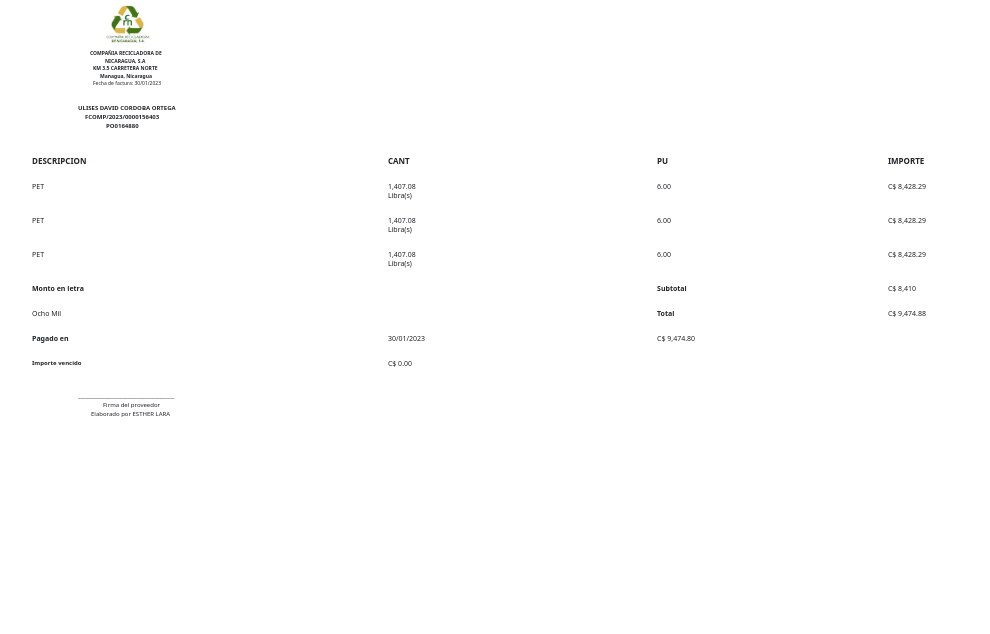
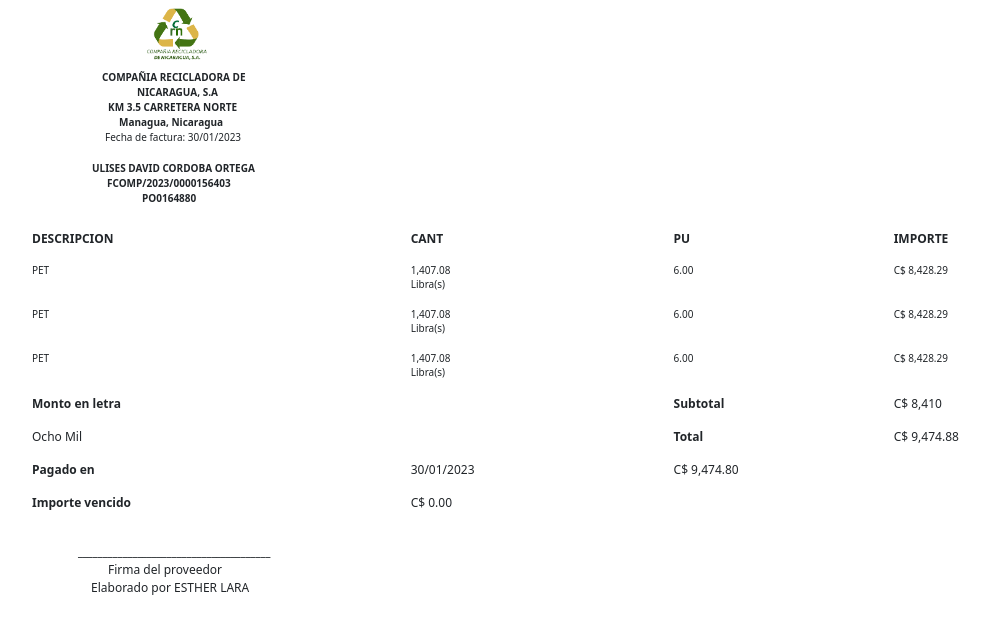
Before and after one commit to Jhoel-Sequeira/Bascula, a Flask app: template templates/otros/factura.html in a window 1280 px wide. Shown: the top 634 px of the page, without its empty margins (45-1035 px from the left). Run offline with Flask 2, Linux system fonts and the light colour scheme; the template is opened without the code that fills it, so the values that code supplies are empty; some libraries are stand-ins or nearby versions.

Commit message:
Pruebas de factura

```diff
--- a/templates/otros/factura.html
+++ b/templates/otros/factura.html
@@ -7,36 +7,36 @@
 <div class="div-verpdf">
     <div class="container" >
         <div class="row justify-content-md-center">
-          <div class="col col-lg" style="margin-left: 66px;">
-            <img src="../../static/img/CRN.ico" width="50" height="50" alt="" srcset="">
+          <div class="col col-lg" style="margin-left: 105px;">
+            <img src="../../static/img/CRN.ico" width="70" height="70" alt="" srcset="">
           </div>
         </div>
         <div class="row justify-content-md-center" >
             <div class="col col-lg" >
-              <p style="font-size: 5px; margin-left: 53px;"><strong>COMPAÑIA RECICLADORA DE</strong><br>
-                <strong style="margin-left: 15px;">NICARAGUA, S.A</strong><br>
-                <strong style="margin-left: 3px;">KM 3.5 CARRETERA NORTE</strong> <br>
-                <strong style="margin-left: 10px;">Managua, Nicaragua</strong><br>
+              <p style="font-size: 10px; margin-left: 65px;"><strong>COMPAÑIA RECICLADORA DE</strong><br>
+                <strong style="margin-left: 35px;">NICARAGUA, S.A</strong><br>
+                <strong style="margin-left: 6px;">KM 3.5 CARRETERA NORTE</strong> <br>
+                <strong style="margin-left: 17px;">Managua, Nicaragua</strong><br>
                 <a style="margin-left: 3px;">Fecha de factura: 30/01/2023</a></p>
             </div>
         </div>
         <div class="row justify-content-md-center" >
             <div class="col col-lg" >
-              <p style="font-size: 6px; margin-left: 41px;"><strong>ULISES DAVID CORDOBA ORTEGA</strong><br>
-              <strong style="margin-left: 7px;">FCOMP/2023/0000156403</strong><br>
-              <strong style="margin-left: 28px;">PO0164880</strong></p>
+              <p style="font-size: 10px; margin-left: 55px;"><strong>ULISES DAVID CORDOBA ORTEGA</strong><br>
+              <strong style="margin-left: 15px;">FCOMP/2023/0000156403</strong><br>
+              <strong style="margin-left: 50px;">PO0164880</strong></p>
             </div>
         </div>
         <div class="row justify-content-md-center" style="margin-left: -25px;" >
             <div class="col col-lg " >
               <table class="table table-borderless">
-                <thead style="font-size: 8px;">
+                <thead style="font-size: 12px;">
                     <th>DESCRIPCION</th>
                     <th>CANT</th>
                     <th>PU</th>
                     <th>IMPORTE</th>
                 </thead>
-                <tbody style="font-size: 7px; padding: none;">
+                <tbody style="font-size: 10px; padding: none;">
                     <tr>
                         <td>PET</td>
                         <td>1,407.08 <br>Libra(s)</td>
@@ -56,21 +56,21 @@
                         <td>C$ 8,428.29</td>
                     </tr>
                 </tbody>
-                <thead style="font-size: 7px;">
+                <thead style="font-size: 12px;">
                     <tr>
                         <th colspan="2">Monto en letra</th>
                         <th>Subtotal</th>
                         <td>C$ 8,410</td>
                     </tr>
                 </thead>
-                <tbody style="font-size: 7px; padding: none;">
+                <tbody style="font-size: 12px; padding: none;">
                     <tr>
                         <td colspan="2">Ocho Mil</td>
                         <th>Total</th>
                         <td>C$ 9,474.88</td>
                     </tr>
                 </tbody>
-                <tbody style="font-size: 7px; padding: none;">
+                <tbody style="font-size: 12px; padding: none;">
                     <tr></tr>
                     <tr>
                         <th>Pagado en</th>
@@ -78,7 +78,7 @@
                         <td colspan="2">C$ 9,474.80</td>
                     </tr>
                     <tr>
-                        <th style="font-size: 6px;">
+                        <th style="font-size: 12px;">
                             Importe vencido
                         </th>
                         <td>C$ 0.00</td>
@@ -87,10 +87,10 @@
               </table>
             </div>
         </div>
-        <div class="row justify-content-md-center" >
+        <div class="row justify-content-md-center mt-2" >
             <div class="col col-lg" >
-              <p style="font-size: 6px; margin-left: 41px;"><strong>_______________________________________</strong><br>
-              <a style="margin-left: 25px;">Firma del proveedor<br>
+              <p style="font-size: 12px; margin-left: 41px;"><strong>_______________________________________</strong><br>
+              <a style="margin-left: 30px;">Firma del proveedor<br>
               <a style="margin-left: 13px;">Elaborado por ESTHER LARA</p>
             </div>
         </div>
```
